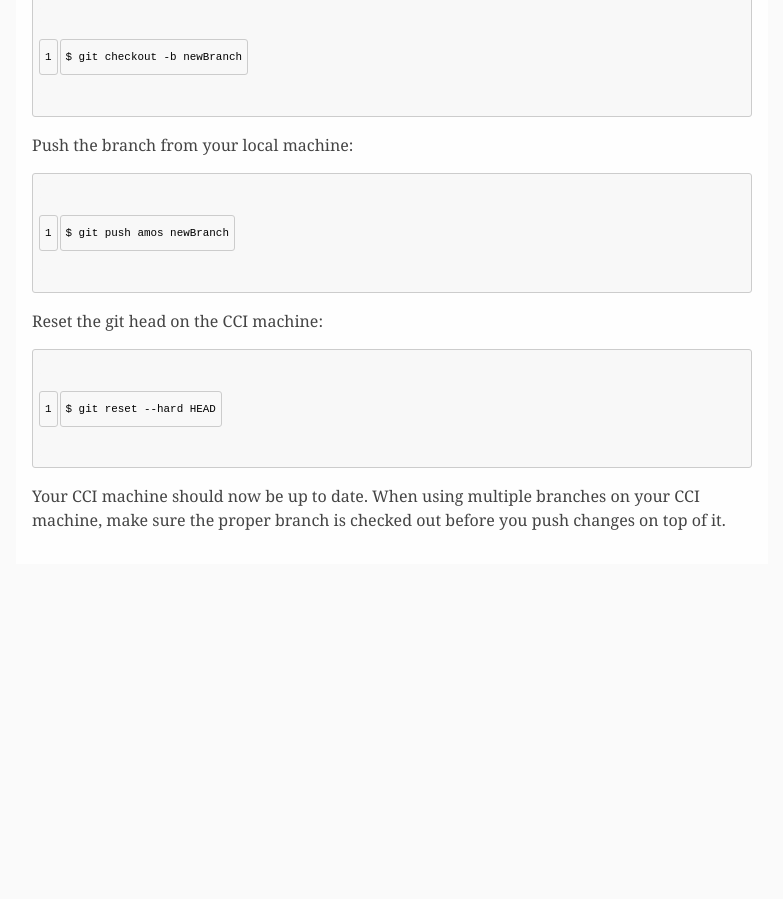
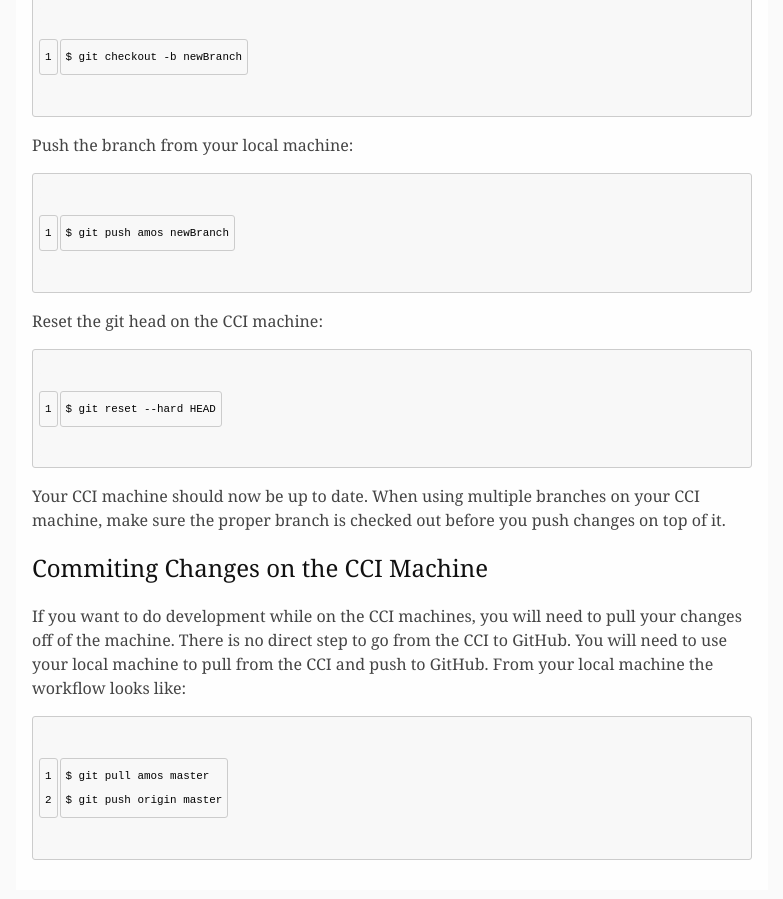
Before and after one commit to gonsie/gonsie.github.io, a Jekyll site: the page built from _posts/2013-10-22-bgq-git-repos.md, in a window 1280 px wide and 900 px high, scrolled down 2623 px. Shown: the whole window, without its empty margins (248-1031 px from the left). Built offline with Jekyll 4.4.1, drawn with Linux system fonts in a browser that asks for light colours; Markdown is read by kramdown in place of the engine named in the settings; before the commit the page ends 3197 px from its top, so only the background shows below that.

Commit message:
Added details for development on CCI

```diff
--- a/_posts/2013-10-22-bgq-git-repos.md
+++ b/_posts/2013-10-22-bgq-git-repos.md
@@ -84,3 +84,10 @@ Reset the git head on the CCI machine:
 	$ git reset --hard HEAD
 
 Your CCI machine should now be up to date. When using multiple branches on your CCI machine, make sure the proper branch is checked out before you push changes on top of it.
+
+### Commiting Changes on the CCI Machine
+
+If you want to do development while on the CCI machines, you will need to pull your changes off of the machine. There is no direct step to go from the CCI to GitHub. You will need to use your local machine to pull from the CCI and push to GitHub. From your local machine the workflow looks like:
+
+	$ git pull amos master
+	$ git push origin master
```
